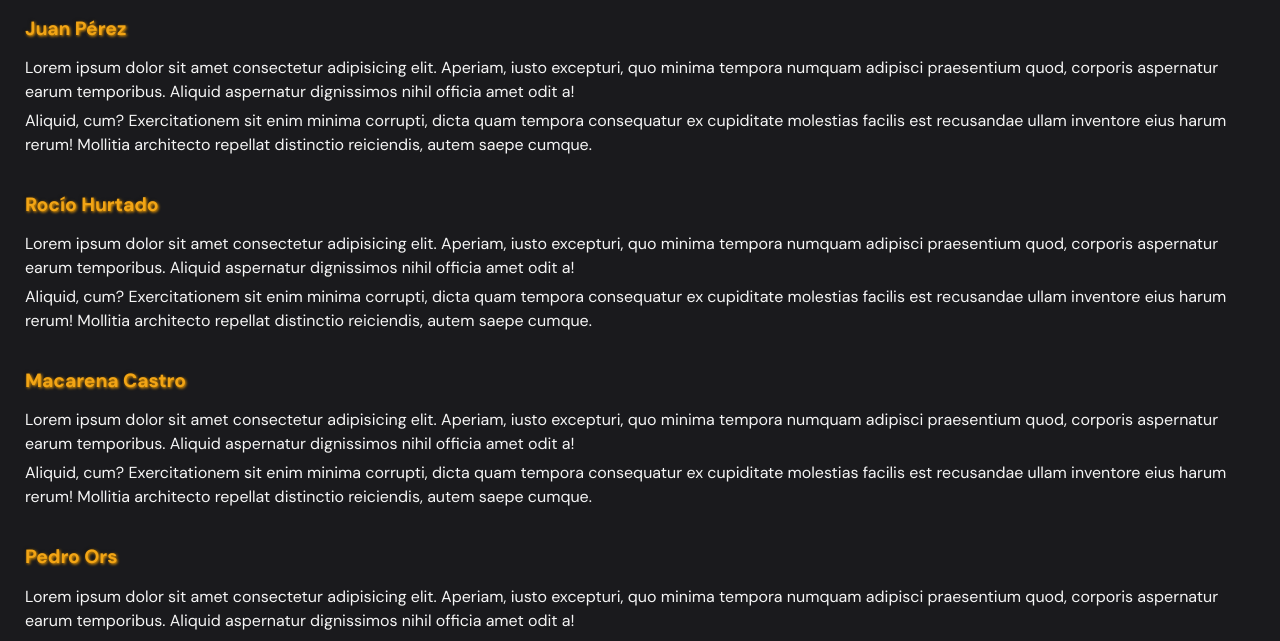
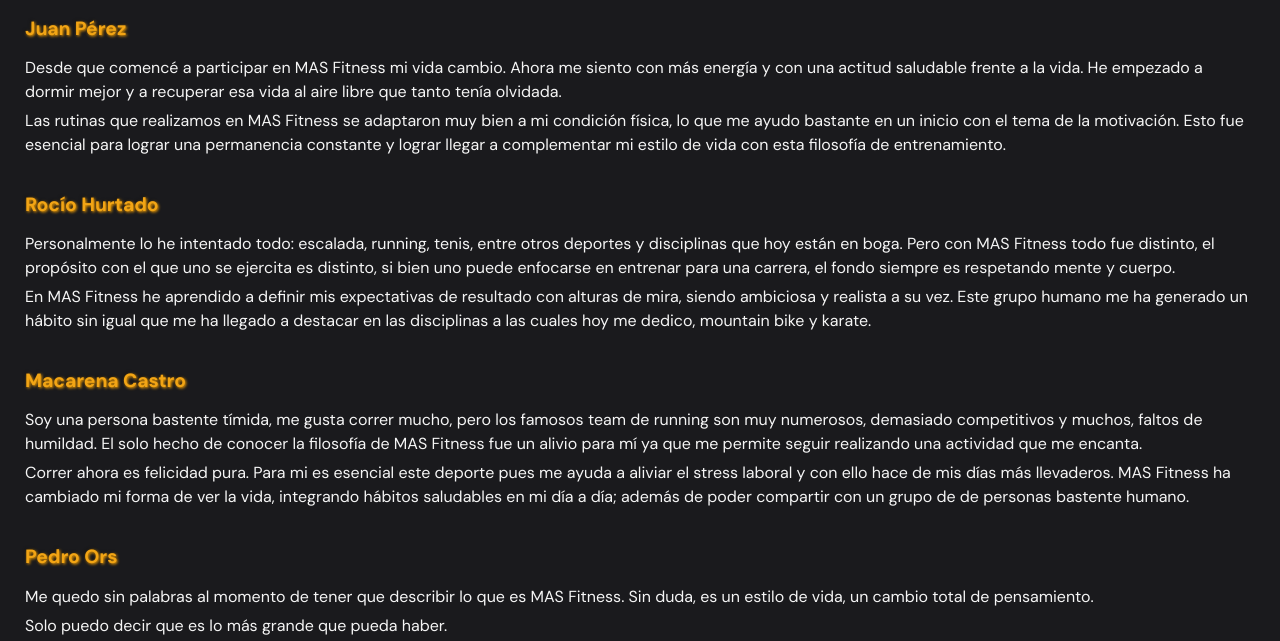
Before and after one commit to gonzalosc2/proyecto_final_v3, a website: page pages/testimonios.html in a window 1280 px wide. Shown: the part 156-797 px from the top of the page. Drawn offline with nearby package versions, Linux system fonts and the light colour scheme.

Commit message:
Retoque Final

```diff
--- a/pages/testimonios.html
+++ b/pages/testimonios.html
@@ -73,11 +73,11 @@
             <h3> Juan Pérez </h3>
                 <div class="texto">
                     <p>
-                        Lorem ipsum dolor sit amet consectetur adipisicing elit. Aperiam, iusto excepturi, quo minima tempora numquam adipisci praesentium quod, corporis aspernatur earum temporibus. Aliquid aspernatur dignissimos nihil officia amet odit a!
+                        Desde que comencé a participar en MAS Fitness mi vida cambio. Ahora me siento con más energía y con una actitud saludable frente a la vida. He empezado a dormir mejor y a recuperar esa vida al aire libre que tanto tenía olvidada.
                     </p>
 
                     <p>
-                        Aliquid, cum? Exercitationem sit enim minima corrupti, dicta quam tempora consequatur ex cupiditate molestias facilis est recusandae ullam inventore eius harum rerum! Mollitia architecto repellat distinctio reiciendis, autem saepe cumque.
+                        Las rutinas que realizamos en MAS Fitness se adaptaron muy bien a mi condición física, lo que me ayudo bastante en un inicio con el tema de la motivación. Esto fue esencial para lograr una permanencia constante y lograr llegar a complementar mi estilo de vida con esta filosofía de entrenamiento.
                     </p>
                 </div>
 
@@ -85,11 +85,11 @@
             <h3> Rocío Hurtado </h3>
                 <div class="texto">
                     <p>
-                        Lorem ipsum dolor sit amet consectetur adipisicing elit. Aperiam, iusto excepturi, quo minima tempora numquam adipisci praesentium quod, corporis aspernatur earum temporibus. Aliquid aspernatur dignissimos nihil officia amet odit a!
+                        Personalmente lo he intentado todo: escalada, running, tenis, entre otros deportes y disciplinas que hoy están en boga. Pero con MAS Fitness todo fue distinto, el propósito con el que uno se ejercita es distinto, si bien uno puede enfocarse en entrenar para una carrera, el fondo siempre es respetando mente y cuerpo.
                     </p>
 
                     <p>
-                        Aliquid, cum? Exercitationem sit enim minima corrupti, dicta quam tempora consequatur ex cupiditate molestias facilis est recusandae ullam inventore eius harum rerum! Mollitia architecto repellat distinctio reiciendis, autem saepe cumque.
+                        En MAS Fitness he aprendido a definir mis expectativas de resultado con alturas de mira, siendo ambiciosa y realista a su vez. Este grupo humano me ha generado un hábito sin igual que me ha llegado a destacar en las disciplinas a las cuales hoy me dedico, mountain bike y karate.
                     </p>
                 </div>
 
@@ -97,11 +97,11 @@
             <h3> Macarena Castro </h3>
                 <div class="texto">
                     <p>
-                        Lorem ipsum dolor sit amet consectetur adipisicing elit. Aperiam, iusto excepturi, quo minima tempora numquam adipisci praesentium quod, corporis aspernatur earum temporibus. Aliquid aspernatur dignissimos nihil officia amet odit a!
+                        Soy una persona bastente tímida, me gusta correr mucho, pero los famosos team de running son muy numerosos, demasiado competitivos y muchos, faltos de humildad. El solo hecho de conocer la filosofía de MAS Fitness fue un alivio para mí ya que me permite seguir realizando una actividad que me encanta.
                     </p>
 
                     <p>
-                        Aliquid, cum? Exercitationem sit enim minima corrupti, dicta quam tempora consequatur ex cupiditate molestias facilis est recusandae ullam inventore eius harum rerum! Mollitia architecto repellat distinctio reiciendis, autem saepe cumque.
+                        Correr ahora es felicidad pura. Para mi es esencial este deporte pues me ayuda a aliviar el stress laboral y con ello hace de mis días más llevaderos. MAS Fitness ha cambiado mi forma de ver la vida, integrando hábitos saludables en mi día a día; además de poder compartir con un grupo de de personas bastente humano.
                     </p>
                 </div>
 
@@ -109,11 +109,11 @@
             <h3> Pedro Ors </h3>
                 <div class="texto">
                     <p>
-                        Lorem ipsum dolor sit amet consectetur adipisicing elit. Aperiam, iusto excepturi, quo minima tempora numquam adipisci praesentium quod, corporis aspernatur earum temporibus. Aliquid aspernatur dignissimos nihil officia amet odit a!
+                        Me quedo sin palabras al momento de tener que describir lo que es MAS Fitness. Sin duda, es un estilo de vida, un cambio total de pensamiento.
                     </p>
 
                     <p>
-                        Aliquid, cum? Exercitationem sit enim minima corrupti, dicta quam tempora consequatur ex cupiditate molestias facilis est recusandae ullam inventore eius harum rerum! Mollitia architecto repellat distinctio reiciendis, autem saepe cumque.
+                        Solo puedo decir que es lo más grande que pueda haber.
                     </p>
                 </div>
 
@@ -129,7 +129,7 @@
     <footer>
     <!-- PIE DE PAGINA -->
         <div class="no_show">FUNDADOS EN 1990</div>
-        <div class="show"> © 2022 MAS FITNESS, TODOS LOS DERECHOS RESERVADOS. </div>
+        <div class="show"> &copy; 2022 MAS FITNESS, TODOS LOS DERECHOS RESERVADOS. </div>
         <div class="no_show">EN TODAS PARTES</div>
     </footer>
 
--- a/scss/style.scss
+++ b/scss/style.scss
@@ -47,6 +47,7 @@
 /* ****************************************************** */
 /* ****************************************************** */
 /* 2. ESTILOS DE MAIN */
+
 main {
     @extend %estilos-flex;
 
```
Also changed, not shown: index.html (+1 -4 lines), pages/contacto.html (+1 -1 lines), pages/horarios.html (+5 -3 lines), pages/servicios.html (+1 -1 lines).
